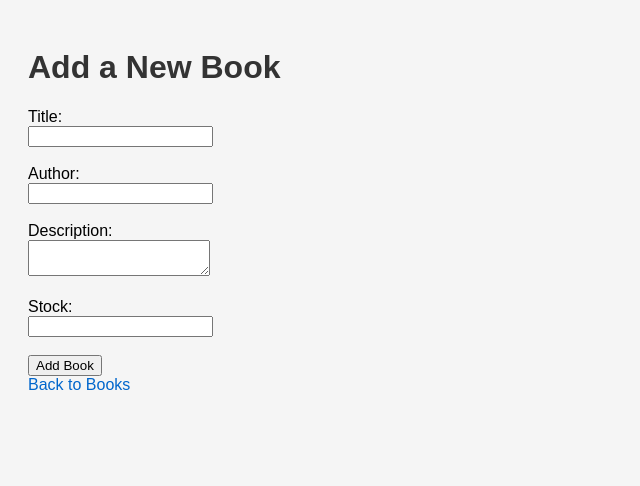
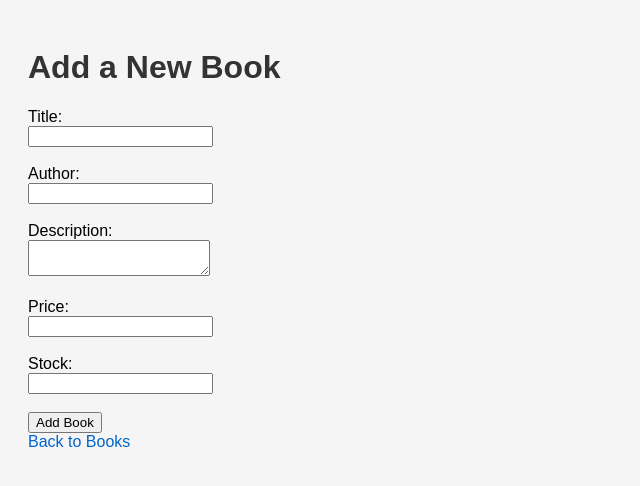
Before and after one commit to samirhimi/ecommerce-books, a Flask app: page /add_book in a window 1280 px wide. Shown: the top 486 px of the page, without its empty margins (0-640 px from the left). Run offline with Flask 2, Linux system fonts and the light colour scheme; parts of the project's set-up code (start-up, migrations or seed data) failed here and were passed over; some libraries are stand-ins or nearby versions.

Commit message:
add price feature

```diff
--- a/app.py
+++ b/app.py
@@ -61,17 +61,41 @@ def add_book_form():
         title = request.form['title']
         author = request.form['author']
         description = request.form['description']
+        price = float(request.form['price'])
         stock = int(request.form['stock'])
         db.books.insert_one({
             'title': title,
             'author': author,
             'description': description,
+            'price': price,
             'stock': stock
         })
         flash('Book added successfully!')
         return redirect(url_for('books'))
 
     return render_template('add_book.html')
+
+# Update a book (Admin only)
+@app.route('/update_book/<id>', methods=['GET', 'POST'])
+def update_book(id):
+    book = db.books.find_one({'_id': ObjectId(id)})
+    if request.method == 'POST':
+        title = request.form['title']
+        author = request.form['author']
+        description = request.form['description']
+        price = float(request.form['price'])
+        stock = int(request.form['stock'])
+        db.books.update_one({'_id': ObjectId(id)}, {'$set': {
+            'title': title,
+            'author': author,
+            'description': description,
+            'price': price,
+            'stock': stock
+        }})
+        flash('Book updated successfully!')
+        return redirect(url_for('books'))
+
+    return render_template('update_book.html', book=book)
 
 
 # Delete a book (Admin only)
--- a/templates/add_book.html
+++ b/templates/add_book.html
@@ -16,6 +16,9 @@
         <label>Description:</label><br>
         <textarea name="description" required></textarea><br><br>
 
+        <label>Price:</label><br>
+        <input type="float" name="price" required><br><br>
+
         <label>Stock:</label><br>
         <input type="number" name="stock" required><br><br>
 
--- a/templates/book_detail.html
+++ b/templates/book_detail.html
@@ -8,8 +8,9 @@
     <h1>{{ book['title'] }}</h1>
     <p><strong>Author:</strong> {{ book['author'] }}</p>
     <p><strong>Description:</strong> {{ book['description'] }}</p>
+    <p><strong>Price:</strong> ${{ book['price'] }}</p>
     <p><strong>In Stock:</strong> {{ book['stock'] }}</p>
-
+    <p><strong>id:</strong> {{ book['_id'] }}</p>
     <form method="POST">
         <button type="submit">Delete Book</button>
     </form>
--- a/templates/books.html
+++ b/templates/books.html
@@ -11,7 +11,7 @@
         {% for book in books %}
         <li>
             <a href="{{ url_for('book_detail', id=book['_id']) }}">{{ book['title'] }}</a>
-            by {{ book['author'] }} - {{ book['_id'] }}
+            by {{ book['author'] }} - ${{ book['price'] }}
         </li>
         {% endfor %}
     </ul>
```
